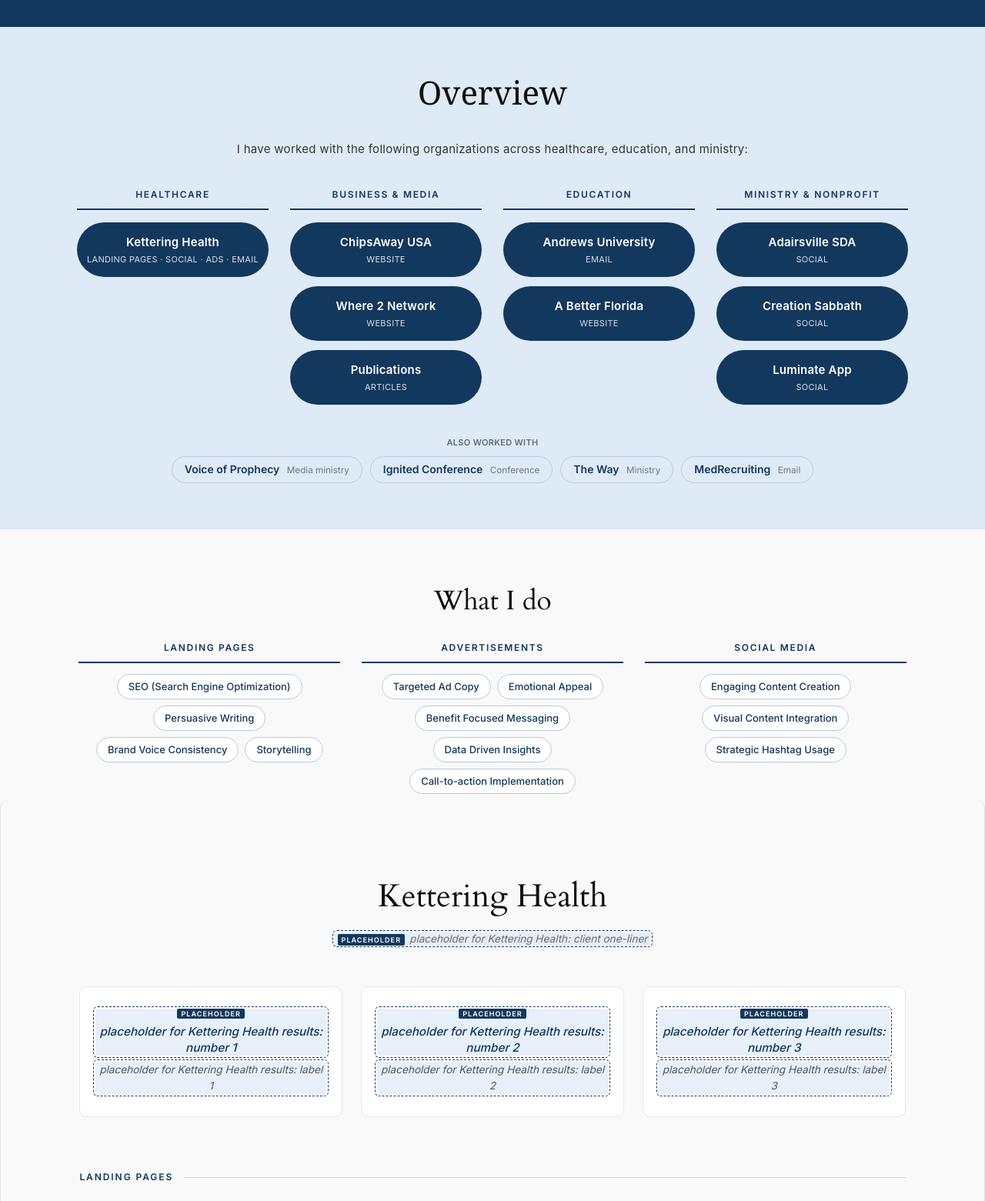
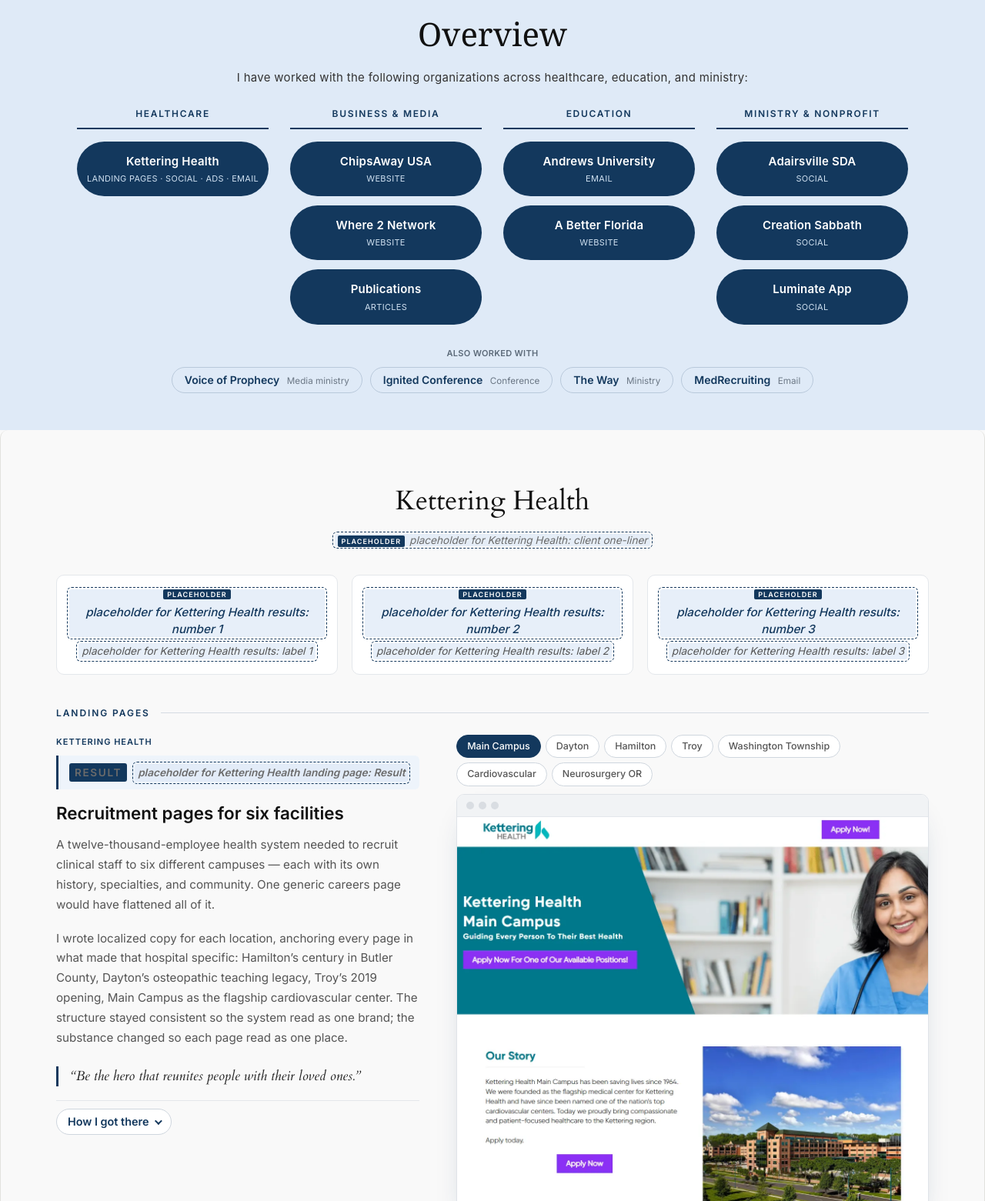
Before and after one commit to bry2501/portfolio, a plain HTML site: page index.html in a window 1280 px wide. Shown: the part 879-2440 px from the top of the page at 77% size. Drawn offline with Linux system fonts and the light colour scheme.

Commit message:
Remove 'What I do' strip; compact spacing pass (~15% shorter page)
Co-Authored-By: Claude Opus 5.5 <noreply@anthropic.com>
Claude-Session: https://claude.ai/code/session_01HwViuiWex7zkheWP3UABUj

```diff
--- a/assets/css/home.css
+++ b/assets/css/home.css
@@ -417,13 +417,6 @@ div.pill { cursor: default; }
 .sector .pill { box-sizing: border-box; padding: 14px 12px; }
 .sector .pill span { letter-spacing: .3px; white-space: nowrap; }
 
-/* What I do: skill tags by channel (replaces the old per-channel services rows) */
-.skills { padding: 72px var(--pad) 8px; text-align: center; }
-.skills h2 { font: 400 2.2rem/1.2 var(--heading); color: var(--ink); margin-bottom: 32px; }
-.skill-cols { display: grid; grid-template-columns: repeat(3, 1fr); gap: 28px; max-width: 1080px; margin: 0 auto; text-align: left; }
-.skill-col h3 { margin: 0 0 14px; padding-bottom: 10px; border-bottom: 2px solid var(--navy); font: 600 12px/1.3 var(--body); letter-spacing: .14em; text-transform: uppercase; color: var(--navy); text-align: center; }
-.skill-col ul { list-style: none; margin: 0; padding: 0; display: flex; flex-wrap: wrap; justify-content: center; gap: 8px; }
-.skill-col li { font: 500 13px/1 var(--body); padding: 9px 14px; border: 1px solid #b9c9db; border-radius: 999px; color: var(--navy); background: #fff; }
 
 /* Facebook ads: cropped to the post itself (no phone UI), shown at natural size in matching frames */
 .shots.ads { gap: 24px; }
@@ -477,3 +470,35 @@ div.pill { cursor: default; }
 .cmp-stats .cs-words { margin-left: auto; color: #6b7785; }
 .mailc .cmp-pane { padding: 22px 26px 28px; font-family: Arial, Helvetica, sans-serif; color: #202124; }
 .ver-badge { font-size: 9.5px; padding: 4px 8px; }
+
+/* ==========================================================================
+   Compact pass: tighter spacing everywhere (tune or delete this block to revert)
+   ========================================================================== */
+.home { --pad: min(4.5rem, 6vw); }
+.h-photo { width: 180px; height: 180px; margin-bottom: 18px; }
+.h-overview { padding: 44px 24px 48px; }
+.h-overview h2 { margin-bottom: 20px !important; }
+.h-overview .ov-intro { margin-bottom: 28px; }
+.also-label { margin-top: 32px !important; }
+.work-head { margin-bottom: 32px; }
+.work-head h2 { font-size: 2.2rem; }
+.work .metrics-top { margin-bottom: 44px; gap: 18px; }
+.metric { padding: 18px 16px; }
+.metric .num { font-size: 2.2rem; }
+.channel + .channel { margin-top: 56px; padding-top: 36px; }
+.ch-title { margin-bottom: 22px !important; }
+.to-clients { margin-top: 40px; }
+.lp + .lp { margin-top: 56px; }
+.social-row + .social-row { margin-top: 64px; }
+.process { margin-top: 16px; padding-top: 10px; }
+.viewer .scroll { max-height: 520px; }
+.mailc .cmp-pane { height: 560px; }
+.shots.three .shot-card { height: 460px; }
+.shots.five .shot-card { height: 320px; }
+.shots.ads { grid-template-columns: repeat(3, minmax(0, 300px)); justify-content: start; }
+.more-label { margin-top: 32px !important; }
+.ba { margin-bottom: 40px; padding: 18px 22px 14px; }
+.h-cloud { width: 700px; }
+.cloud-band { padding: 32px 0 0; }
+.work.contact { padding-bottom: 56px; }
+.h-quote2 { padding-top: 8px; padding-bottom: 8px; }
--- a/index.html
+++ b/index.html
@@ -9,8 +9,8 @@
   <link rel="preconnect" href="https://fonts.googleapis.com">
   <link rel="preconnect" href="https://fonts.gstatic.com" crossorigin>
   <link href="https://fonts.googleapis.com/css2?family=Albert+Sans:wght@400;600&family=Cardo:ital,wght@0,400;0,700;1,400&family=Inter:wght@300;400;500;600;700&family=Newsreader:opsz,wght@6..72,400;6..72,500;6..72,600&display=swap" rel="stylesheet">
-  <link rel="stylesheet" href="assets/css/style.css?v=34">
-  <link rel="stylesheet" href="assets/css/home.css?v=34">
+  <link rel="stylesheet" href="assets/css/style.css?v=35">
+  <link rel="stylesheet" href="assets/css/home.css?v=35">
 </head>
 <body class="home" id="top">
   <a class="skip" href="#main">Skip to content</a>
@@ -31,7 +31,7 @@
     <div class="h-hero">
       <div class="cols">
         <div class="h-id">
-          <img class="h-photo" src="assets/img/profile.webp" alt="Bryan Rivera" width="210" height="210">
+          <img class="h-photo" src="assets/img/profile.webp" alt="Bryan Rivera" width="180" height="180">
           <h1 class="h-name">BRYAN RIVERA</h1>
           <p class="h-tag">Copywriter | Author | Digital Marketer</p>
           <p class="h-pitch"><span data-copy="placeholder for Hero: value proposition and the role you're seeking"></span></p>
@@ -99,25 +99,6 @@
         <span>Ignited Conference <small>Conference</small></span>
         <span>The Way <small>Ministry</small></span>
         <span>MedRecruiting <small>Email</small></span>
-      </div>
-    </div>
-
-    <!-- What I do: skills by channel -->
-    <div class="skills">
-      <h2>What I do</h2>
-      <div class="skill-cols">
-        <div class="skill-col">
-          <h3>Landing Pages</h3>
-          <ul><li>SEO (Search Engine Optimization)</li><li>Persuasive Writing</li><li>Brand Voice Consistency</li><li>Storytelling</li></ul>
-        </div>
-        <div class="skill-col">
-          <h3>Advertisements</h3>
-          <ul><li>Targeted Ad Copy</li><li>Emotional Appeal</li><li>Benefit Focused Messaging</li><li>Data Driven Insights</li><li>Call-to-action Implementation</li></ul>
-        </div>
-        <div class="skill-col">
-          <h3>Social Media</h3>
-          <ul><li>Engaging Content Creation</li><li>Visual Content Integration</li><li>Strategic Hashtag Usage</li></ul>
-        </div>
       </div>
     </div>
 
@@ -1024,6 +1005,6 @@
     </div>
 
   </main>
-  <script src="assets/js/site.js?v=34"></script>
+  <script src="assets/js/site.js?v=35"></script>
 </body>
 </html>
```
Also changed, not shown: 1 other file.
